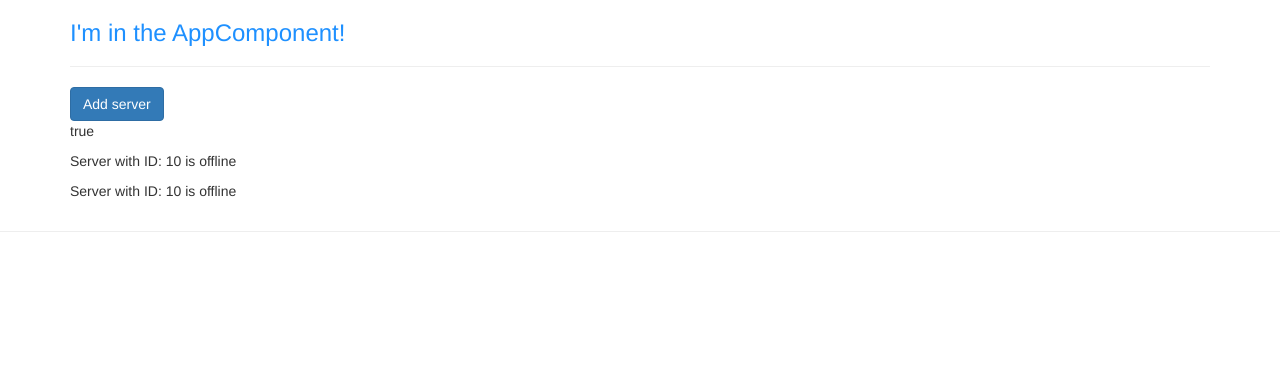
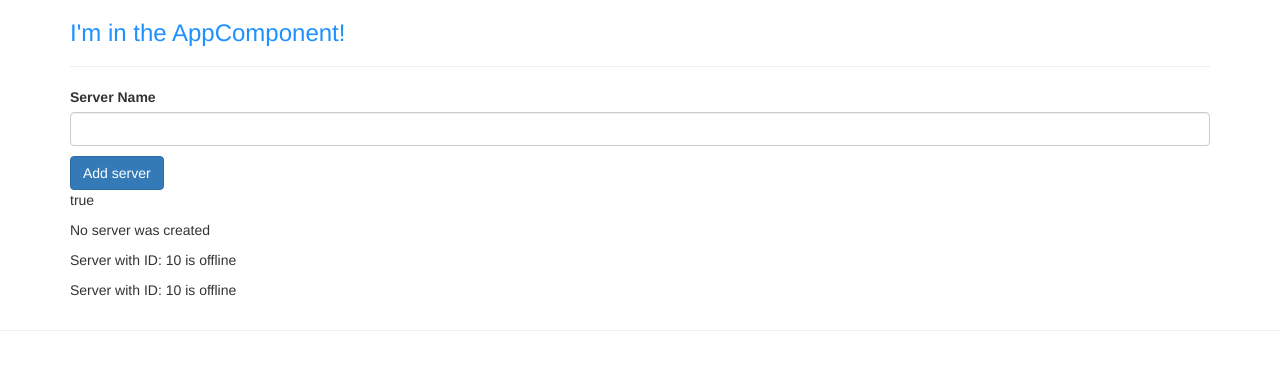
Before and after one commit to slimxjim/angular-udemy, an Angular app in the folder my-first-app/: page / in a window 1280 px wide. Shown: the top 370 px of the page. Built offline with nearby package versions, Linux system fonts and the light colour scheme.

Commit message:
Using data with event binding

```diff
--- a/my-first-app/src/app/app.module.ts
+++ b/my-first-app/src/app/app.module.ts
@@ -1,5 +1,6 @@
 import { NgModule } from '@angular/core';
 import { BrowserModule } from '@angular/platform-browser';
+import { FormsModule } from '@angular/forms';
 
 import { AppComponent } from './app.component';
 import { ServerComponent } from "./server/server.component";
@@ -16,7 +17,8 @@ import { SuccessAlertComponent } from './success-alert/success-alert.component';
     SuccessAlertComponent
   ],
     imports: [
-        BrowserModule
+        BrowserModule,
+        FormsModule
     ],
   providers: [],
   bootstrap: [AppComponent]
--- a/my-first-app/src/app/servers/servers.component.html
+++ b/my-first-app/src/app/servers/servers.component.html
@@ -1,6 +1,14 @@
+<label>Server Name</label>
+<input
+  type="text"
+  class="form-control"
+  (input)="onUpdateServerName($event)">
+<p>{{serverName}}</p>
 <button
   class="btn btn-primary"
-  [disabled]="!allowNewServer">Add server</button>
+  [disabled]="!allowNewServer"
+  (click)="onCreateServer()">Add server</button>
 <p [innerText]="allowNewServer"></p>
+<p>{{serverCreationStatus}}</p>
 <app-server></app-server>
 <app-server></app-server>
--- a/my-first-app/src/app/servers/servers.component.ts
+++ b/my-first-app/src/app/servers/servers.component.ts
@@ -12,6 +12,8 @@ import { Component } from '@angular/core';
 })
 export class ServersComponent {
   allowNewServer = false;
+  serverCreationStatus = 'No server was created';
+  serverName = '';
 
   constructor() {
     setTimeout(() => {
@@ -19,4 +21,11 @@ export class ServersComponent {
     }, 2000);
   }
 
+  onCreateServer() {
+    this.serverCreationStatus = 'Server was created';
+  }
+
+  onUpdateServerName($event: Event) {
+    this.serverName = (<HTMLInputElement>event.target).value;
+  }
 }
```
